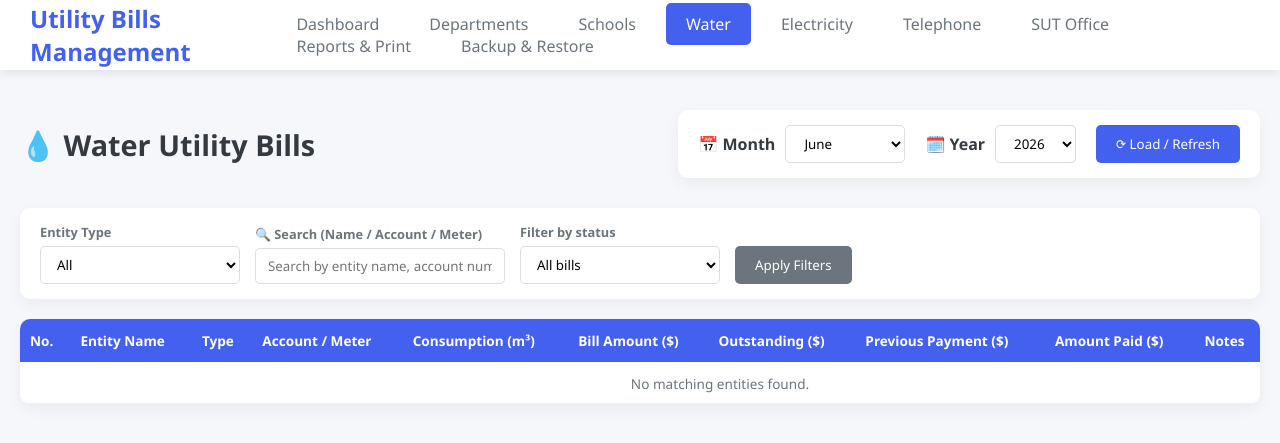
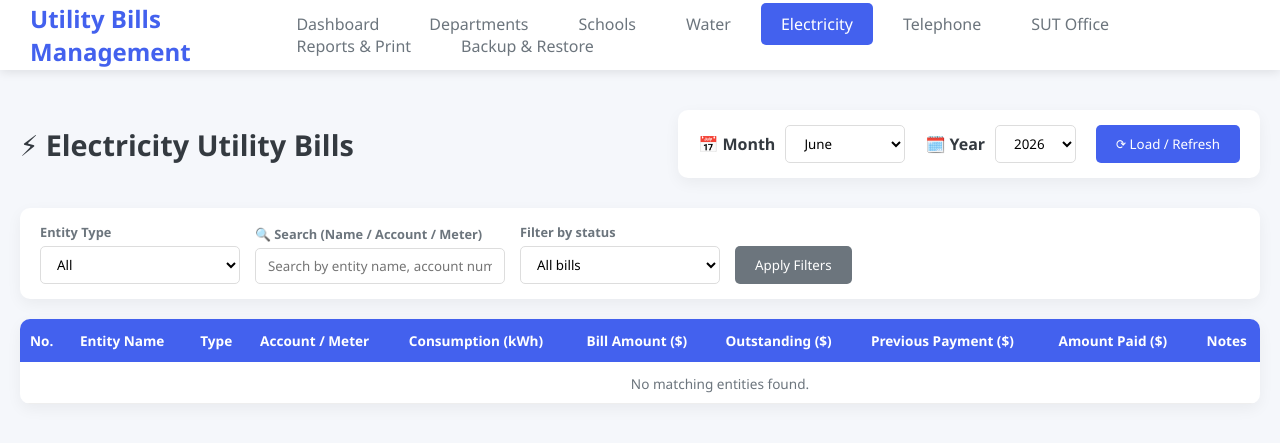
Before and after one commit to uka-bill/utility, a Flask app: page /electricity in a window 1280 px wide. Shown: the top 443 px of the page. Run offline with Flask 3, Linux system fonts and the light colour scheme; data that the repository does not hold is empty.

Commit message:
Update electricity.html

```diff
--- a/templates/electricity.html
+++ b/templates/electricity.html
@@ -3,7 +3,7 @@
 <head>
     <meta charset="UTF-8">
     <meta name="viewport" content="width=device-width, initial-scale=1.0">
-    <title>Water Utility - Direct Bill Entry</title>
+    <title>Electricity Utility - Direct Bill Entry</title>
     <style>
         :root {
             --primary: #4361ee;
@@ -541,8 +541,8 @@
         <li><a href="/dashboard">Dashboard</a></li>
         <li><a href="/departments">Departments</a></li>
         <li><a href="/schools">Schools</a></li>
-        <li><a href="/water" class="active">Water</a></li>
-        <li><a href="/electricity">Electricity</a></li>
+        <li><a href="/water">Water</a></li>
+        <li><a href="/electricity" class="active">Electricity</a></li>
         <li><a href="/telephone">Telephone</a></li>
         <li><a href="/sut-office">SUT Office</a></li>
         <li><a href="/reports">Reports & Print</a></li>
@@ -552,7 +552,7 @@
 
 <div class="container">
     <div class="page-header">
-        <h1 class="page-title">💧 Water Utility Bills</h1>
+        <h1 class="page-title">⚡ Electricity Utility Bills</h1>
         <div class="period-card">
             <div class="period-field">
                 <label>📅 Month</label>
@@ -603,7 +603,7 @@
                     <th>Entity Name</th>
                     <th>Type</th>
                     <th>Account / Meter</th>
-                    <th>Consumption (m³)</th>
+                    <th>Consumption (kWh)</th>
                     <th>Bill Amount ($)</th>
                     <th>Outstanding ($)</th>
                     <th>Previous Payment ($)</th>
@@ -614,7 +614,7 @@
                 </tr>
             </thead>
             <tbody id="billsTableBody">
-                <tr><td colspan="12" class="no-data">Loading schools & departments...<\/td></tr>
+                <tr><td colspan="12" style="text-align:center">Loading schools & departments...<\/td></tr>
             </tbody>
         </table>
     </div>
@@ -717,39 +717,39 @@
 
     async function loadExistingBills(month, year) {
         try {
-            const url = `/api/utility-bills?utility_type=water&month=${month}&year=${year}`;
+            const url = `/api/utility-bills?utility_type=electricity&month=${month}&year=${year}`;
             const resp = await fetch(url);
             if (resp.ok) {
                 existingBills = await resp.json();
             } else {
                 existingBills = [];
             }
-            console.log(`Loaded ${existingBills.length} existing water bills for ${month}/${year}`);
+            console.log(`Loaded ${existingBills.length} existing electricity bills for ${month}/${year}`);
         } catch(e) {
             console.error(e);
             existingBills = [];
         }
     }
 
-    function extractWaterAccounts(entity) {
+    function extractElectricityAccounts(entity) {
         let accounts = [];
         try {
-            if (entity.water_accounts && typeof entity.water_accounts === 'string') {
-                const parsed = JSON.parse(entity.water_accounts);
+            if (entity.electricity_accounts && typeof entity.electricity_accounts === 'string') {
+                const parsed = JSON.parse(entity.electricity_accounts);
                 if (Array.isArray(parsed) && parsed.length > 0) {
                     accounts = parsed;
                 }
-            } else if (entity.water_accounts && Array.isArray(entity.water_accounts)) {
-                accounts = entity.water_accounts;
-            } else if (entity.water_account) {
+            } else if (entity.electricity_accounts && Array.isArray(entity.electricity_accounts)) {
+                accounts = entity.electricity_accounts;
+            } else if (entity.electricity_account) {
                 const meters = [];
-                if (entity.water_meter) {
-                    meters.push({ meterNumber: entity.water_meter, location: '', notes: '' });
+                if (entity.electricity_meter) {
+                    meters.push({ meterNumber: entity.electricity_meter, location: '', notes: '' });
                 }
-                accounts = [{ accountNumber: entity.water_account, meters: meters }];
+                accounts = [{ accountNumber: entity.electricity_account, meters: meters }];
             }
         } catch(e) {
-            console.error("Error parsing water accounts:", e);
+            console.error("Error parsing electricity accounts:", e);
         }
         return accounts;
     }
@@ -759,7 +759,7 @@
 
         for (let idx = 0; idx < allSchools.length; idx++) {
             const school = allSchools[idx];
-            const accounts = extractWaterAccounts(school);
+            const accounts = extractElectricityAccounts(school);
 
             let accountGroups = accounts;
             let hasAccounts = accounts.length > 0;
@@ -789,7 +789,7 @@
 
         for (let idx = 0; idx < allDepartments.length; idx++) {
             const dept = allDepartments[idx];
-            const accounts = extractWaterAccounts(dept);
+            const accounts = extractElectricityAccounts(dept);
 
             let accountGroups = accounts;
             let hasAccounts = accounts.length > 0;
@@ -857,7 +857,7 @@
         const hasAccounts = entityRow.getAttribute('data-has-accounts') === 'true';
 
         if (!hasAccounts) {
-            showToast('❌ Cannot save: No water account configured for this entity.', true);
+            showToast('❌ Cannot save: No electricity account configured for this entity.', true);
             return;
         }
 
@@ -912,7 +912,7 @@
                 id: existingBillId,
                 account_number: accountNumber === '—' ? '' : accountNumber,
                 meter_number: meterNumber === '—' ? '' : meterNumber,
-                consumption_m3: consumption,
+                consumption_kwh: consumption,
                 current_charges: currentCharges,
                 unsettled_charges: unsettledCharges,
                 amount_paid: amountPaid,
@@ -921,7 +921,7 @@
                 year: year,
                 entity_type: entityType,
                 entity_id: entityId,
-                utility_type: 'water'
+                utility_type: 'electricity'
             });
         }
 
@@ -942,7 +942,6 @@
 
             if (result.success) {
                 showToast(`✅ ${entityName}: Saved ${result.success_count} record(s) successfully (${totalTime}ms)`);
-                // Update the entity's total paid display
                 updateEntityTotalDisplay(entityId, batchBills);
             } else {
                 showToast(`⚠️ ${entityName}: Saved ${result.success_count} records, ${result.error_count} failed`, true);
@@ -984,14 +983,14 @@
         }
     }
 
-    async function renderWaterTable() {
+    async function renderElectricityTable() {
         const month = parseInt(document.getElementById('globalMonth').value);
         const year = parseInt(document.getElementById('globalYear').value);
         currentMonth = month;
         currentYear = year;
 
         const tbody = document.getElementById('billsTableBody');
-        tbody.innerHTML = '<tr><td colspan="12" class="no-data">Loading data...<\/td><tr>';
+        tbody.innerHTML = '<tr><td colspan="12" class="no-data">Loading data...<\/td></tr>';
 
         await loadAllEntities();
         await loadExistingBills(month, year);
@@ -1210,7 +1209,7 @@
                     try { parsedNotes = JSON.parse(existing.notes); } catch(e) {}
                 }
 
-                let consumption = existing ? (existing.consumption_m3 || 0) : 0;
+                let consumption = existing ? (existing.consumption_kwh || 0) : 0;
                 let currentCharges = existing ? (existing.current_charges || 0) : 0;
                 let outstandingCharges = existing ? (existing.unsettled_charges || 0) : 0;
                 let previousPayment = parsedNotes.previousPayment || 0;
@@ -1278,7 +1277,7 @@
             <td class="seq-number">${startSerial}</div>
             <td class="entity-header">
                 <span class="entity-name">${escapeHtml(entity.name)}</span>
-                ${!isPlaceholder ? `<span class="total-due" id="entity-total-${entity.id}">(Total Paid: $${entityTotalPaid.toFixed(2)})</span>` : '<span class="total-due placeholder-text">(No water account configured)</span>'}
+                ${!isPlaceholder ? `<span class="total-due" id="entity-total-${entity.id}">(Total Paid: $${entityTotalPaid.toFixed(2)})</span>` : '<span class="total-due placeholder-text">(No electricity account configured)</span>'}
              </div>
             <td><span class="badge ${entity.type === 'school' ? 'badge-school' : 'badge-department'}">${entity.typeLabel}</span></div>
             <td colspan="6"></div>
@@ -1314,7 +1313,7 @@
                     <div class="meter-number">🔢 Meter: ${escapeHtml(meterData.meterNumber)}</div>
                     ${meterData.locationDisplay}
                 </div>
-                <td><input type="number" step="0.01" class="inline-input consumption-input ${meterData.placeholderClass}" value="${meterData.consumption.toFixed(2)}" placeholder="m³" ${meterData.disabledAttr}><span class="consumption-unit">m³</span></div>
+                <td><input type="number" step="0.01" class="inline-input consumption-input ${meterData.placeholderClass}" value="${meterData.consumption.toFixed(2)}" placeholder="kWh" ${meterData.disabledAttr}><span class="consumption-unit">kWh</span></div>
                 <td><input type="number" step="0.01" class="inline-input current-charge-input ${meterData.placeholderClass}" value="${meterData.currentCharges.toFixed(2)}" placeholder="$" ${meterData.disabledAttr}></div>
                 <td><input type="number" step="0.01" class="inline-input outstanding-input ${meterData.placeholderClass}" value="${meterData.outstandingCharges.toFixed(2)}" placeholder="$" ${meterData.disabledAttr}></div>
                 <td><input type="number" step="0.01" class="inline-input previous-paid-input ${meterData.placeholderClass}" value="${meterData.previousPayment.toFixed(2)}" placeholder="$" ${meterData.disabledAttr}></div>
@@ -1360,14 +1359,14 @@
         document.getElementById('globalYear').value = now.getFullYear();
 
         attachEventListeners();
-        await renderWaterTable();
+        await renderElectricityTable();
 
         document.getElementById('refreshTableBtn').addEventListener('click', async () => {
-            await renderWaterTable();
+            await renderElectricityTable();
         });
 
         document.getElementById('applyFiltersBtn').addEventListener('click', async () => {
-            await renderWaterTable();
+            await renderElectricityTable();
         });
     });
 </script>
```
